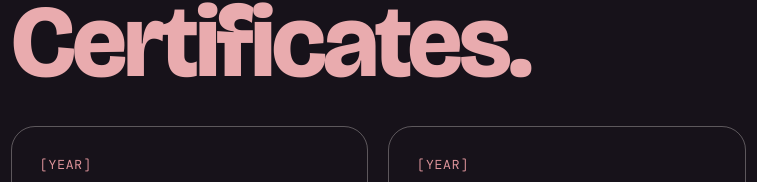
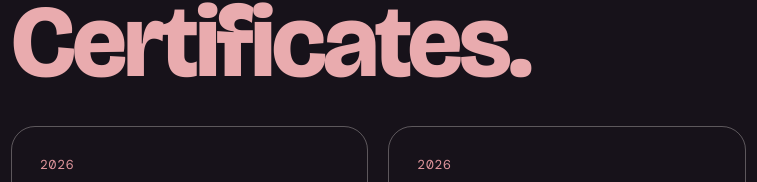
Before and after one commit to 592668k22s-hash/leya.semaan, a plain HTML site: page index.html in a window 1280 px wide. Shown: the part 3335-3517 px from the top of the page, 73-830 px from the left. Drawn offline with nearby package versions, Linux system fonts and the light colour scheme.

Commit message:
Update year in certification articles to 2026

```diff
--- a/index.html
+++ b/index.html
@@ -263,13 +263,13 @@ footer{margin-top:72px;padding-top:20px;border-top:1.5px solid var(--ink);displa
            Delete the "view certificate" link if you don't want one. -->
       <div class="certs">
   <article class="cert">
-    <div class="year">[Year]</div>
+    <div class="year">2026</div>
     <h3>Stufe S: Sensibilisierte Person für Serienfahrzeuge mit Hochvolt-Systemen</h3>
     <p>High-voltage awareness qualification for working around series-production vehicles with high-voltage systems.</p>
     <a class="more" href="certificate-1.pdf" target="_blank" rel="noopener">view certificate →</a>
   </article>
   <article class="cert">
-    <div class="year">[Year]</div>
+    <div class="year">2026</div>
     <h3>Stufe 1E: Fachkundig unterwiesene Person (FuP) für Fahrzeuge mit Hochvolt-Systemen</h3>
     <p>Qualification as an instructed person for working on vehicles with high-voltage systems.</p>
     <a class="more" href="certificate-2.pdf" target="_blank" rel="noopener">view certificate →</a>
```
